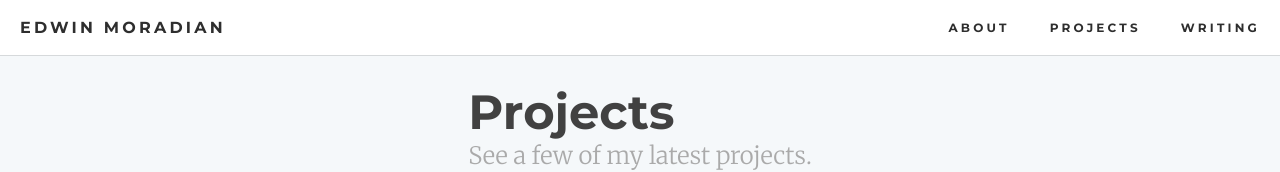
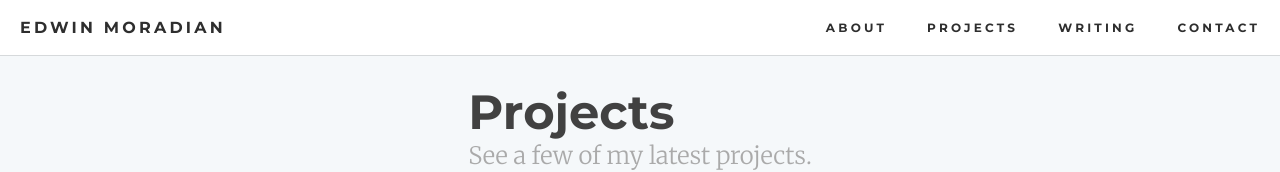
Before and after one commit to edwinmoradian90/portfolio, a React (Create React App) app: page /projects in a window 1280 px wide. Shown: the top 172 px of the page. Built offline with nearby package versions, Linux system fonts and the light colour scheme.

Commit message:
added contact to navbar

```diff
--- a/src/components/Nav/Nav.jsx
+++ b/src/components/Nav/Nav.jsx
@@ -1,6 +1,10 @@
 import React, { useState } from "react";
 import NavView from "./NavView";
-import { DropDownMenu, DropDownListItem } from "../style/nav/navStyles";
+import {
+  DropDownMenu,
+  DropDownListItem,
+  DropDownListItemHref,
+} from "../style/nav/navStyles";
 
 const Nav = () => {
   const [dropDownMenu, setDropDownMenu] = useState(false);
@@ -13,7 +17,7 @@ const Nav = () => {
         dropDownMenu={dropDownMenu}
         toggleDropDownMenu={toggleDropDownMenu}
       />
-      <DropDownMenu dropDownMenu={dropDownMenu}>
+      <DropDownMenu className="dropDownMenu" dropDownMenu={dropDownMenu}>
         <DropDownListItem onClick={toggleDropDownMenu} to="/">
           ABOUT
         </DropDownListItem>
@@ -23,6 +27,12 @@ const Nav = () => {
         <DropDownListItem onClick={toggleDropDownMenu} to="/writings">
           WRITINGS
         </DropDownListItem>
+        <DropDownListItemHref
+          onClick={toggleDropDownMenu}
+          href="mailto:edwin.moradian90@gmail.com"
+        >
+          CONTACT
+        </DropDownListItemHref>
       </DropDownMenu>
     </div>
   );
--- a/src/components/Nav/NavView.jsx
+++ b/src/components/Nav/NavView.jsx
@@ -3,22 +3,28 @@ import {
   Hamburger,
   List,
   ListItem,
+  ListItemHref,
   Logo,
   Navbar,
 } from "../style/nav/navStyles";
 import icons from "../../data/icons/icons";
 
 const NavView = (props) => {
-  const { dropDownMenu, toggleDropDownMenu } = props;
+  const { toggleDropDownMenu } = props;
   return (
     <Navbar className="navView">
-      <Logo>EDWIN MORADIAN</Logo>
+      <Logo to="/">EDWIN MORADIAN</Logo>
       <List className="navList">
         <ListItem to="/">ABOUT</ListItem>
         <ListItem to="/projects">PROJECTS</ListItem>
         <ListItem to="/writings">WRITING</ListItem>
+        <ListItemHref href="mailto:edwin.moradian90@gmail.com">
+          CONTACT
+        </ListItemHref>
       </List>
-      <Hamburger onClick={toggleDropDownMenu}>{icons.hamburger}</Hamburger>
+      <Hamburger className="hamburger" onClick={toggleDropDownMenu}>
+        {icons.hamburger}
+      </Hamburger>
     </Navbar>
   );
 };
--- a/src/components/style/nav/navStyles.js
+++ b/src/components/style/nav/navStyles.js
@@ -3,13 +3,13 @@ import { Link } from "react-router-dom";
 import { grey, lightBlue, lightGrey, mainBlue, white } from "../colors/main";
 
 const dropDown = keyframes`
-  from {  transform: translate3d(-100vh, 0, 0); }
-  to {  transform: translate3d(0, 0, 0);}
+  from {height: 0px}
+  to {height: auto}
 `;
 
 const pullUp = keyframes`
-  from {height: 200px;}
-  to {height: 0px;}
+  from {height: auto}
+  to {height: 0px}
 `;
 
 const Navbar = styled.section`
@@ -23,10 +23,12 @@ const Navbar = styled.section`
   width: 100%;
 `;
 
-const Logo = styled.div`
+const Logo = styled(Link)`
+  color: inherit;
   font-size: inherit;
   font-weight: 700;
   padding: 13px 20px;
+  text-decoration: none;
 `;
 
 const List = styled.ul`
@@ -41,7 +43,18 @@ const List = styled.ul`
 `;
 
 const ListItem = styled(Link)`
-  box-sizing: border-box;
+  color: ${grey};
+  font-size: 0.75rem;
+  font-weight: 700;
+  padding: 13px 20px;
+  text-decoration: none;
+  &:hover {
+    background: ${lightBlue};
+    color: ${mainBlue};
+  }
+`;
+
+const ListItemHref = styled.a`
   color: ${grey};
   font-size: 0.75rem;
   font-weight: 700;
@@ -70,7 +83,6 @@ const DropDownMenu = styled.div`
   display: ${(props) => (props.dropDownMenu ? "flex" : "none")};
   flex-direction: column;
   height: ${(props) => (props.dropDownMenu ? "auto" : "0px")};
-  transition: 0.5s;
   width: 100%;
   z-index: 10;
   @media (min-width: 769px) {
@@ -95,12 +107,31 @@ const DropDownListItem = styled(Link)`
   }
 `;
 
+const DropDownListItemHref = styled.a`
+  background: ${white};
+  border-top: 1px solid ${lightGrey};
+  color: inherit;
+  font-family: Montserrat, helvetica neue, Helvetica, Arial, sans-serif;
+  font-size: 0.85rem;
+  font-weight: 700;
+  letter-spacing: 0.2em;
+  padding: 20px 20px;
+  text-decoration: none;
+  &:hover {
+    background: ${lightBlue};
+    color: ${mainBlue};
+    cursor: pointer;
+  }
+`;
+
 export {
   DropDownMenu,
   DropDownListItem,
+  DropDownListItemHref,
   Hamburger,
   List,
   ListItem,
+  ListItemHref,
   Logo,
   Navbar,
 };
--- a/src/components/style/projects/projectsStyle.js
+++ b/src/components/style/projects/projectsStyle.js
@@ -26,6 +26,9 @@ const ProjectsListItem = styled.li`
   height: 350px;
   justify-content: center;
   padding: 2rem 0;
+  &:last-child {
+    border-bottom: 0;
+  }
   @media (max-width: 769px) {
     align-items: center;
     flex-direction: column;
```
